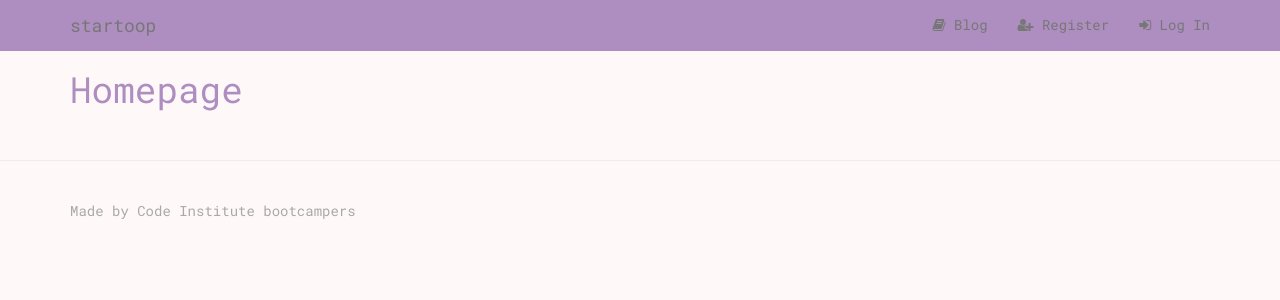
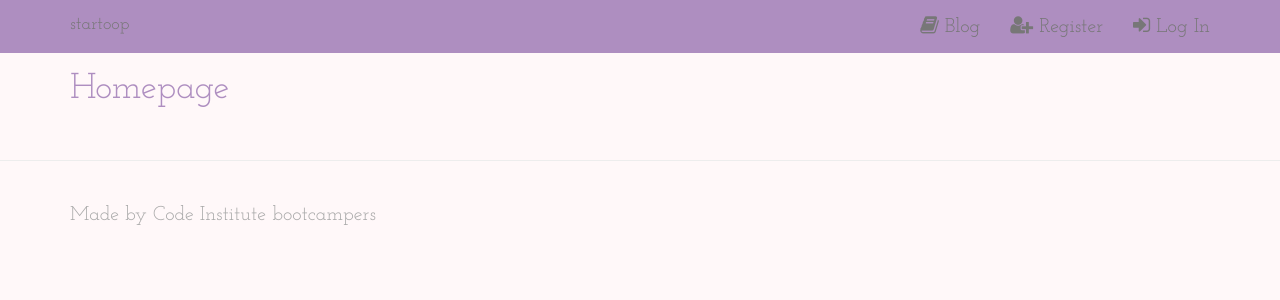
Before and after one commit to wolfenchic/blog_prj, a Django app: page / in a window 1280 px wide. Shown: the top 300 px of the page. Run offline with Django 3.2, Linux system fonts and the light colour scheme; some libraries are stand-ins or nearby versions.

Commit message:
Amended settings

```diff
--- /dev/null
+++ b/blog_prj/settings/local.py
@@ -0,0 +1 @@
+from .base import *
--- /dev/null
+++ b/blog_prj/settings/production.py
@@ -0,0 +1,3 @@
+from .base import *
+
+DEBUG = True
--- a/home/static/home/style.css
+++ b/home/static/home/style.css
@@ -1,8 +1,9 @@
 body {
-    font-family: 'Roboto Mono', monospace;
+    font-family: 'Josefin Slab', serif;
     padding-top: 50px;
     background-color: #fff8f9
 }
+
 
 footer {
     margin-top: 40px;
@@ -28,8 +29,13 @@
     background-image: none;
     background-color:  #AE8EC0;
     border-bottom-color: #AE8EC0;
+    font-size: 2rem;
 }
 
 h3 {
-    color: #c5eee8;
+    color: #438496;
 }
+
+p {
+    font-size: 2rem;
+}
--- a/home/templates/base.html
+++ b/home/templates/base.html
@@ -6,7 +6,7 @@
     <meta name="viewport" content="width=device-width, initial-scale=1.0">
     <meta http-equiv="X-UA-Compatible" content="ie=edge">
     {% block styles %}
-    <link href="https://fonts.googleapis.com/css?family=Roboto+Mono" rel="stylesheet">
+    <link href="https://fonts.googleapis.com/css?family=Josefin+Slab" rel="stylesheet">
     <link rel="stylesheet" href="https://maxcdn.bootstrapcdn.com/font-awesome/4.7.0/css/font-awesome.min.css" type="text/css" />
     <link rel="stylesheet" href="https://cdnjs.cloudflare.com/ajax/libs/bootswatch/3.3.7/cerulean/bootstrap.min.css">
     <link rel="stylesheet" href="{% static 'home/style.css' %}">
```
Also changed, not shown: blog_prj/settings/base.py (renamed from blog_prj/settings.py).
